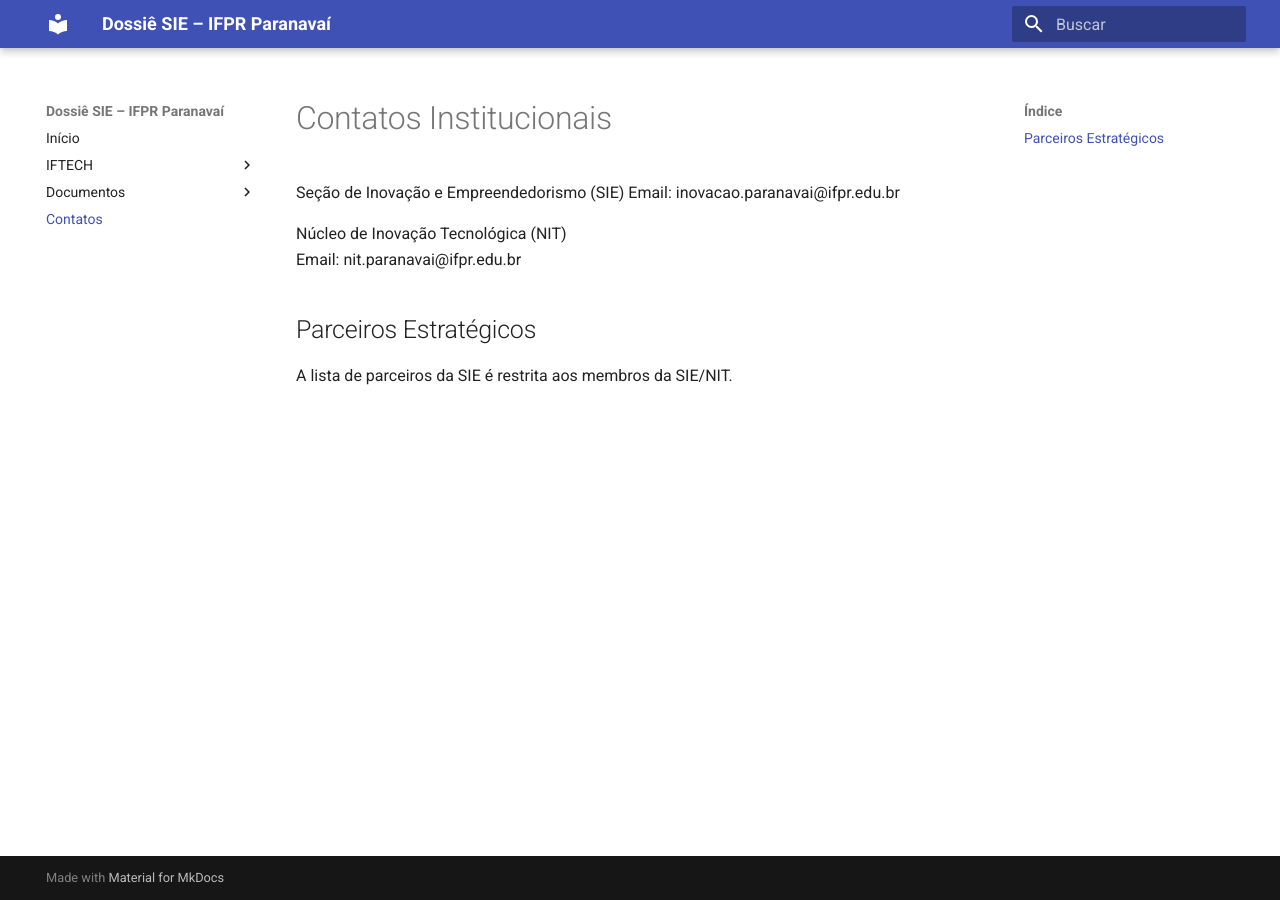
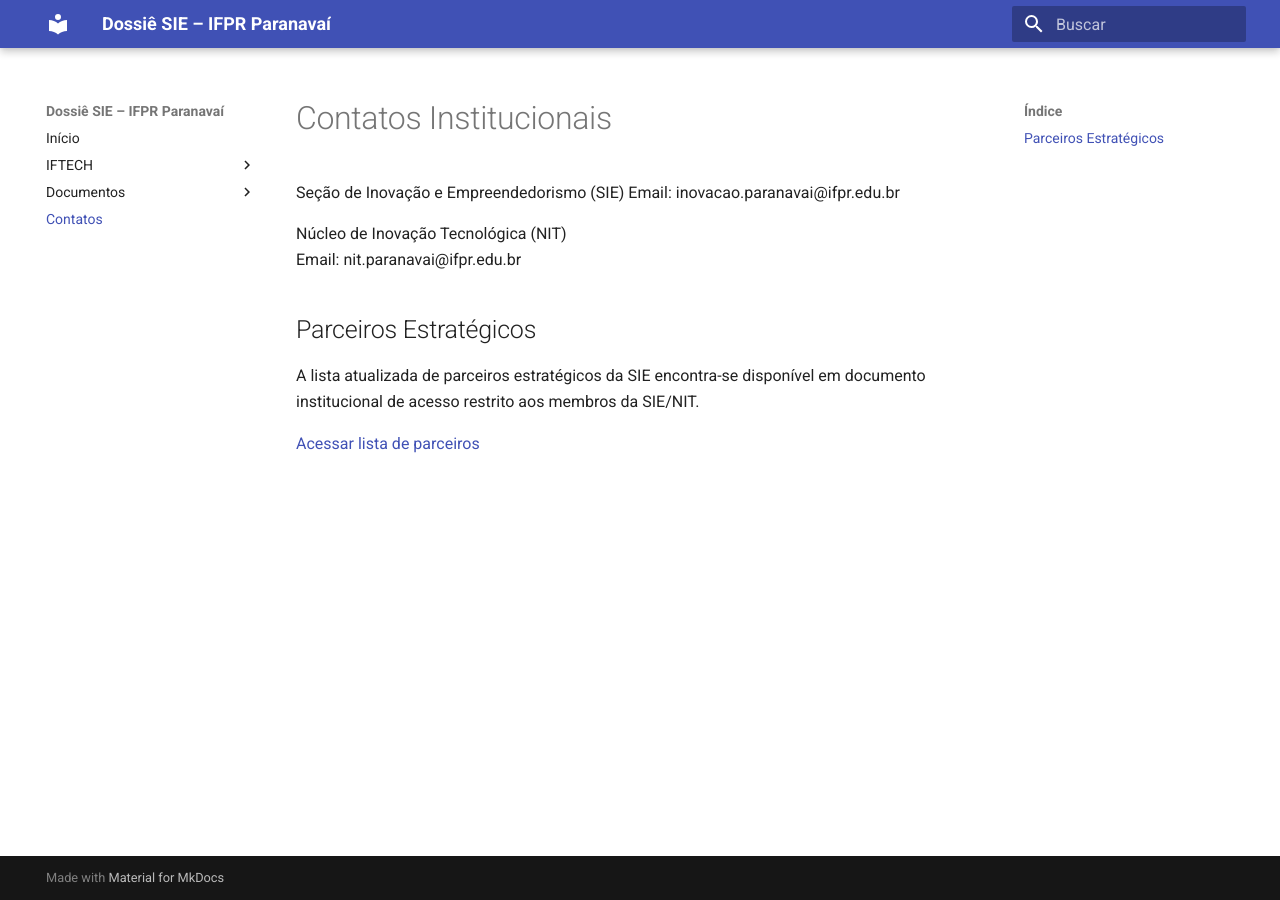
Before and after one commit to ifpr-sie-paranavai/dossie, an MkDocs documentation site: the page built from docs/contatos.md, in a window 1280 px wide. Built offline with MkDocs 1.6.1 and Material for MkDocs 9.7.7, drawn with Linux system fonts in a browser that asks for light colours.

Commit message:
Update contatos.md

```diff
--- a/docs/contatos.md
+++ b/docs/contatos.md
@@ -8,4 +8,6 @@ Email: nit.paranavai@ifpr.edu.br
 
 ## Parceiros Estratégicos
 
-A lista de parceiros da SIE é restrita aos membros da SIE/NIT.
+A lista atualizada de parceiros estratégicos da SIE encontra-se disponível em documento institucional de acesso restrito aos membros da SIE/NIT.
+
+[Acessar lista de parceiros](https://docs.google.com/document/d/1mF-MQjps6I3wNvnCVOG-MzzLwFm0q8Kq/edit?usp=sharing)
```
